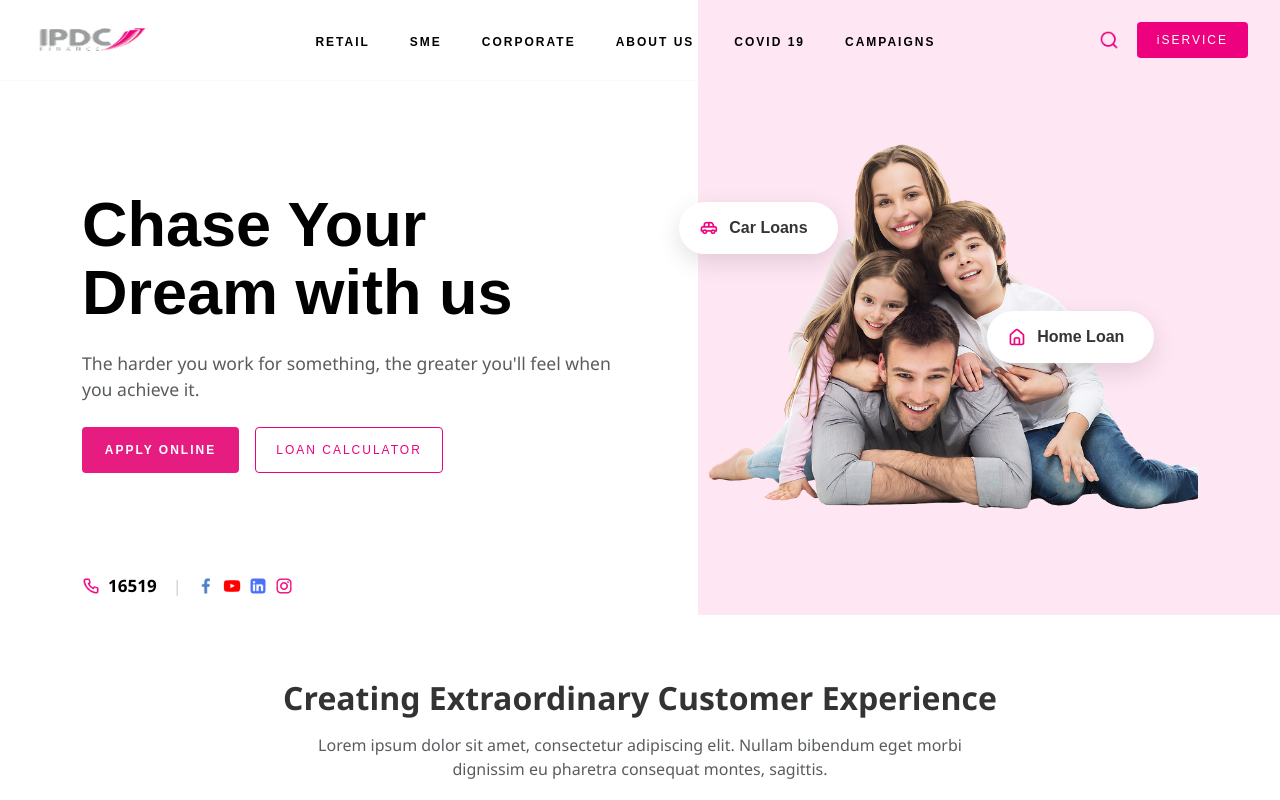
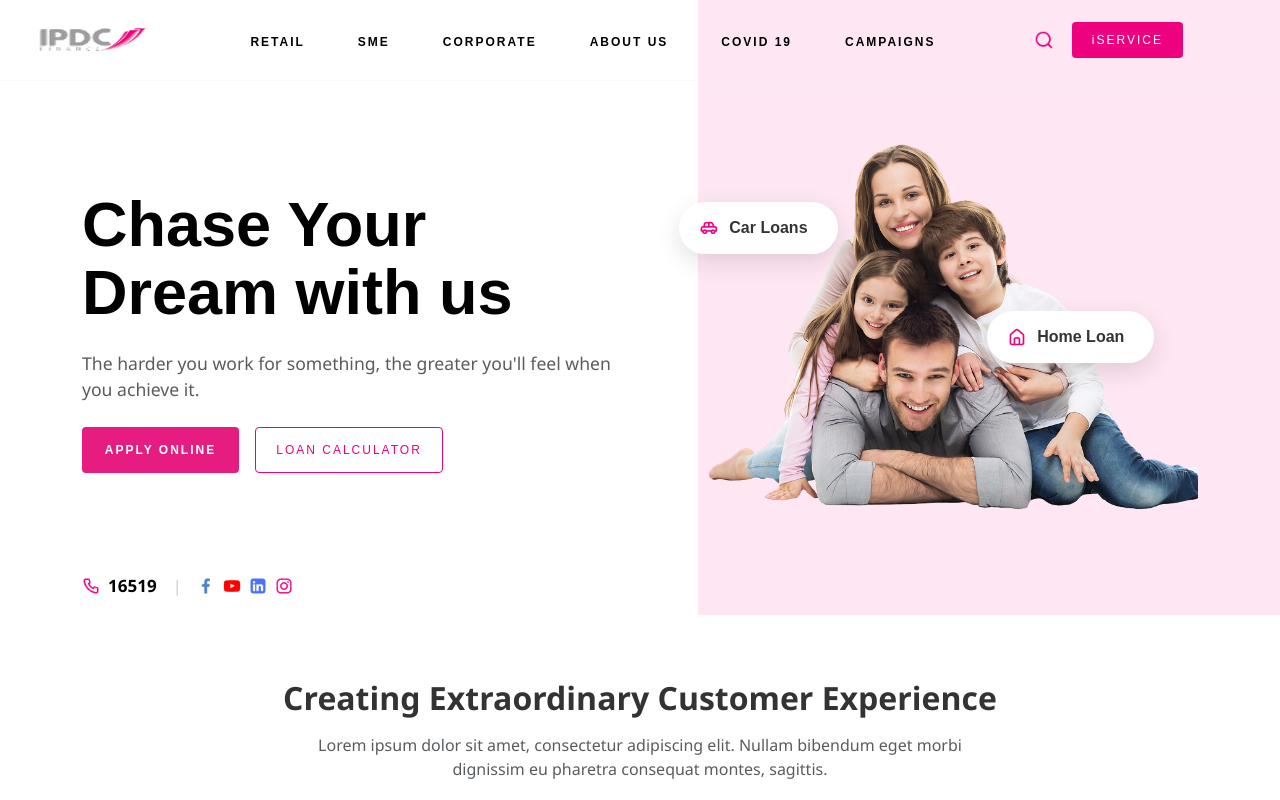
Before and after one commit to kravi97/IPDC, a Next.js app: page / in a window 1280 px wide. Shown: the top 800 px of the page. Built offline with nearby package versions, Linux system fonts and the light colour scheme.

Commit message:
changes for the right aligned button.

```diff
--- a/src/components/HeroSection.module.scss
+++ b/src/components/HeroSection.module.scss
@@ -64,7 +64,7 @@
 .navbarNav {
     display: flex;
     align-items: center;
-    gap: 32px;
+    gap: 45px;
     list-style: none;
     margin: 0 auto;
     padding: 0;
@@ -94,6 +94,7 @@
     gap: 18px;
     justify-self: end;
     margin-left: 0;
+    margin-right: 65px;
 }
 
 .magnifierIcon {
```
